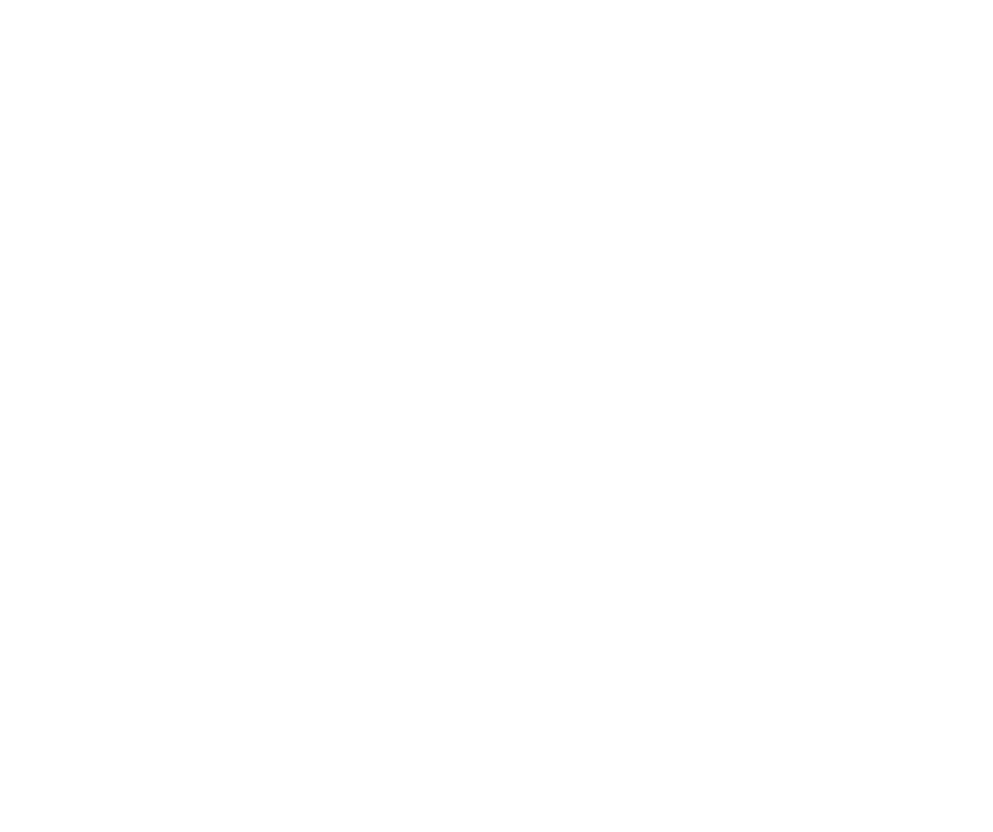
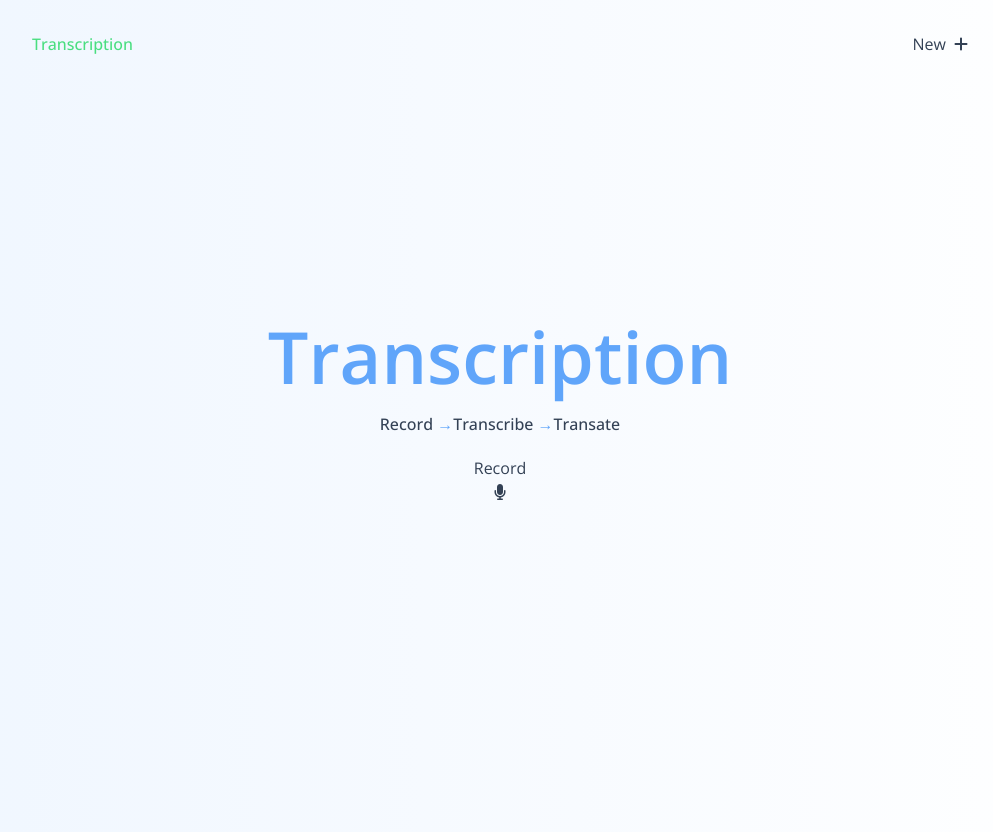
Before and after one commit to KseniaLF/transcription, a React (Vite) app: page / in a window 1280 px wide. Shown: the whole page, without its empty margins (140-1133 px from the left). Before the commit the page ends 800 px from the top, so only its background shows below. Built offline with nearby package versions, Linux system fonts and the light colour scheme.

Commit message:
feat: init home page

```diff
--- a/src/App.jsx
+++ b/src/App.jsx
@@ -1,5 +1,15 @@
+import Header from "./components/Header";
+import HomePage from "./components/HomePage";
+
 function App() {
-  return <div></div>;
+  return (
+    <div className="fex flex-col p-4 max-w-[1000px] mx-auto w-full">
+      <section className="min-h-screen flex flex-col">
+        <Header />
+        <HomePage />
+      </section>
+    </div>
+  );
 }
 
 export default App;
--- /dev/null
+++ b/src/components/Header.jsx
@@ -0,0 +1,11 @@
+export default function Header() {
+  return (
+    <header className="flex items-center justify-between gap-4 p-4">
+      <h2 className="text-green-400 font-medium">Transcription</h2>
+      <button className="flex items-center gap-2">
+        <p>New</p>
+        <i className="fa-solid fa-plus"></i>
+      </button>
+    </header>
+  );
+}
--- /dev/null
+++ b/src/components/HomePage.jsx
@@ -0,0 +1,19 @@
+export default function HomePage() {
+  return (
+    <main className="flex-1 p-4 flex flex-col gap-3 text-center sm:gap-4 md:gap-5 justify-center pb-20">
+      <h1 className="text-blue-400 bold font-semibold text-5xl sm:text-6xl md:text-7xl">
+        Transcription
+      </h1>
+      <h3 className="font-medium">
+        Record <span className="text-blue-400">&rarr;</span>
+        Transcribe <span className="text-blue-400">&rarr;</span>
+        Transate
+      </h3>
+
+      <button>
+        <p>Record</p>
+        <i className="fa-solid fa-microphone"></i>
+      </button>
+    </main>
+  );
+}
```
